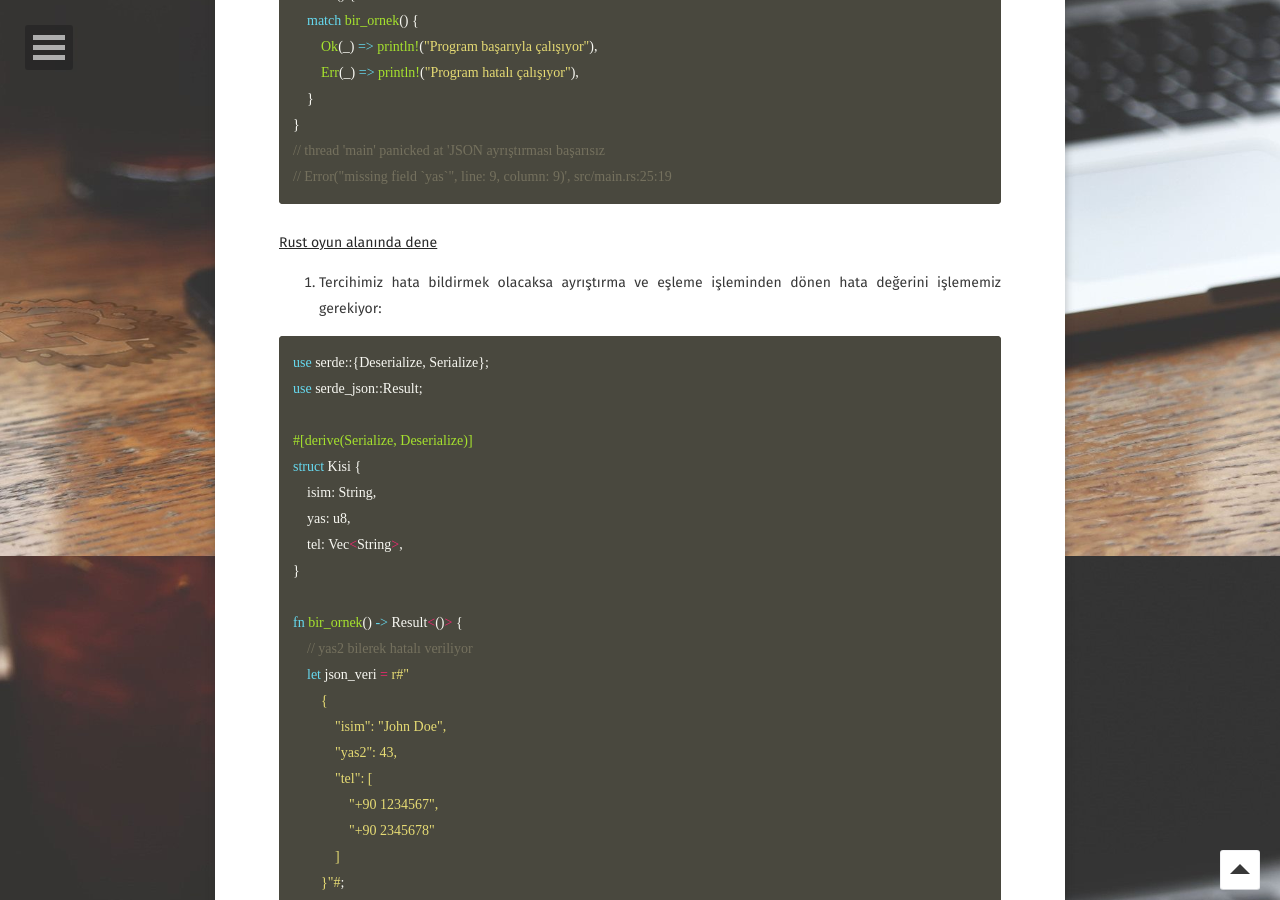
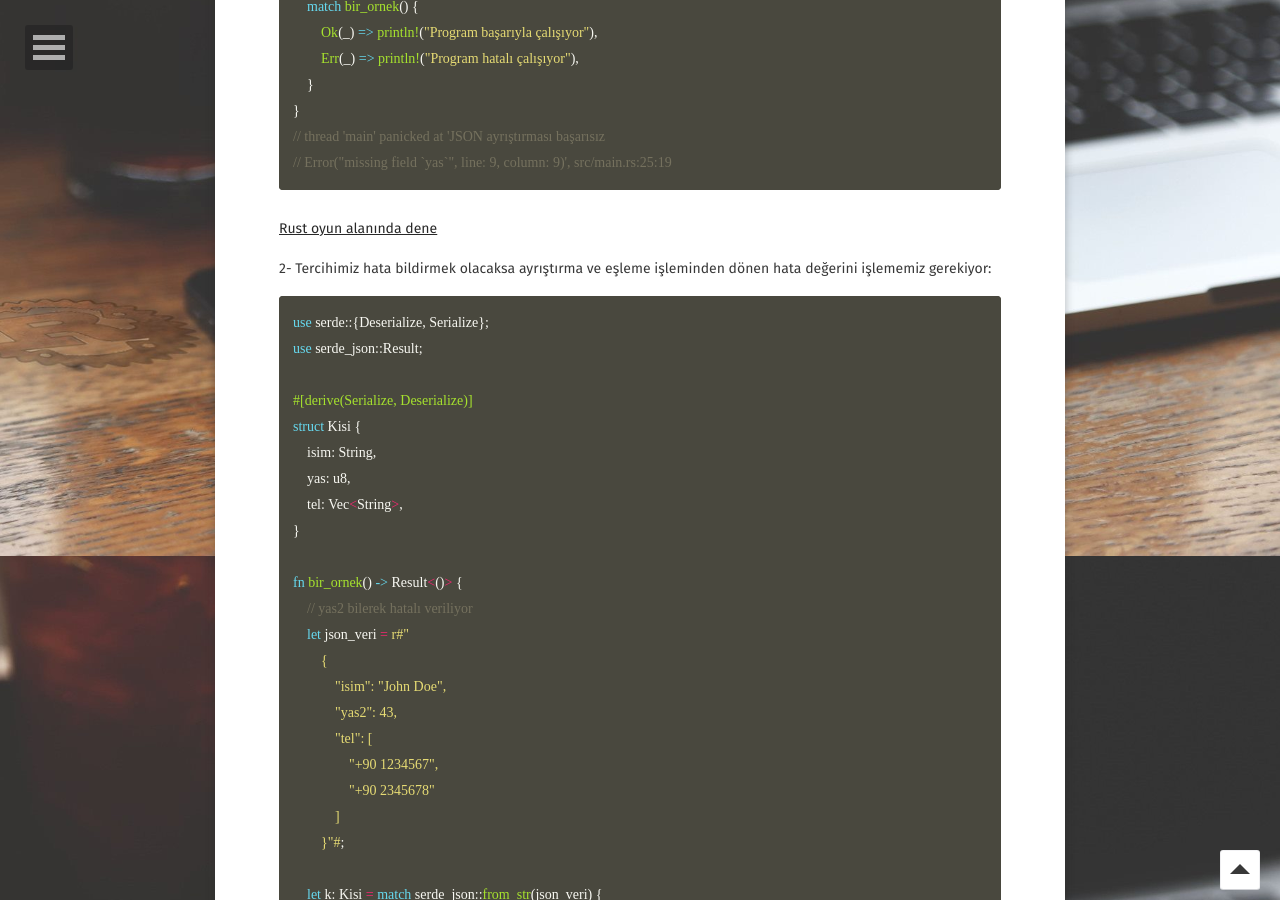
Before and after one commit to Rust-Dili/rust-dili.github.io, a Jekyll site: the page built from _posts/2020-09-04-result-option-ile-hata-yonetimi.md, in a window 1280 px wide and 900 px high, scrolled down 3944 px. Built offline with Jekyll 4.4.1, drawn with Linux system fonts in a browser that asks for light colours; some web fonts are replaced; some of the changed text lies outside the part shown.

Commit message:
Update 2020-09-04-result-option-ile-hata-yonetimi.md

`````diff
--- a/_posts/2020-09-04-result-option-ile-hata-yonetimi.md
+++ b/_posts/2020-09-04-result-option-ile-hata-yonetimi.md
@@ -99,10 +99,10 @@ let k: Kisi = match serde_json::from_str(json_veri) {
 
 Bu programın başarıyla çalışlacağı açıktır. Fakat `json_veri` girişinde bir yazım hatası olması durumunda, `match` eşlemesi program akışını `Err(e)` koluna yönlendireceğinden böyle bir durumda yapabileceğimiz yalnızca iki şey vardır:
 
-1. **panic!** üretmek,
-2. **Err()** içine sarılı bir hata bilgisi döndürmek.
+  1. **panic!** üretmek,
+  2. **Err()** içine sarılı bir hata bilgisi döndürmek.
 
-1. Örneğimize geri dönelim. **panic!** üretmeyi tercih ettiğimizde kodumuz aşağıdakine benzeyecektir:
+1- Örneğimize geri dönelim. **panic!** üretmeyi tercih ettiğimizde kodumuz aşağıdakine benzeyecektir:
 
 ```rust
 use serde::{Deserialize, Serialize};
@@ -148,7 +148,7 @@ fn main() {
 ````
 [Rust oyun alanında dene](https://play.rust-lang.org/?version=stable&mode=debug&edition=2018&gist=6bf6a5dfed453656c86b170171fc3dbe)
 
-2. Tercihimiz hata bildirmek olacaksa ayrıştırma ve eşleme işleminden dönen hata değerini işlememiz gerekiyor:
+2- Tercihimiz hata bildirmek olacaksa ayrıştırma ve eşleme işleminden dönen hata değerini işlememiz gerekiyor:
 
 ```rust
 use serde::{Deserialize, Serialize};
`````
Also changed, not shown: other parts of _posts/2020-09-04-result-option-ile-hata-yonetimi.md (+1 -1 lines).
